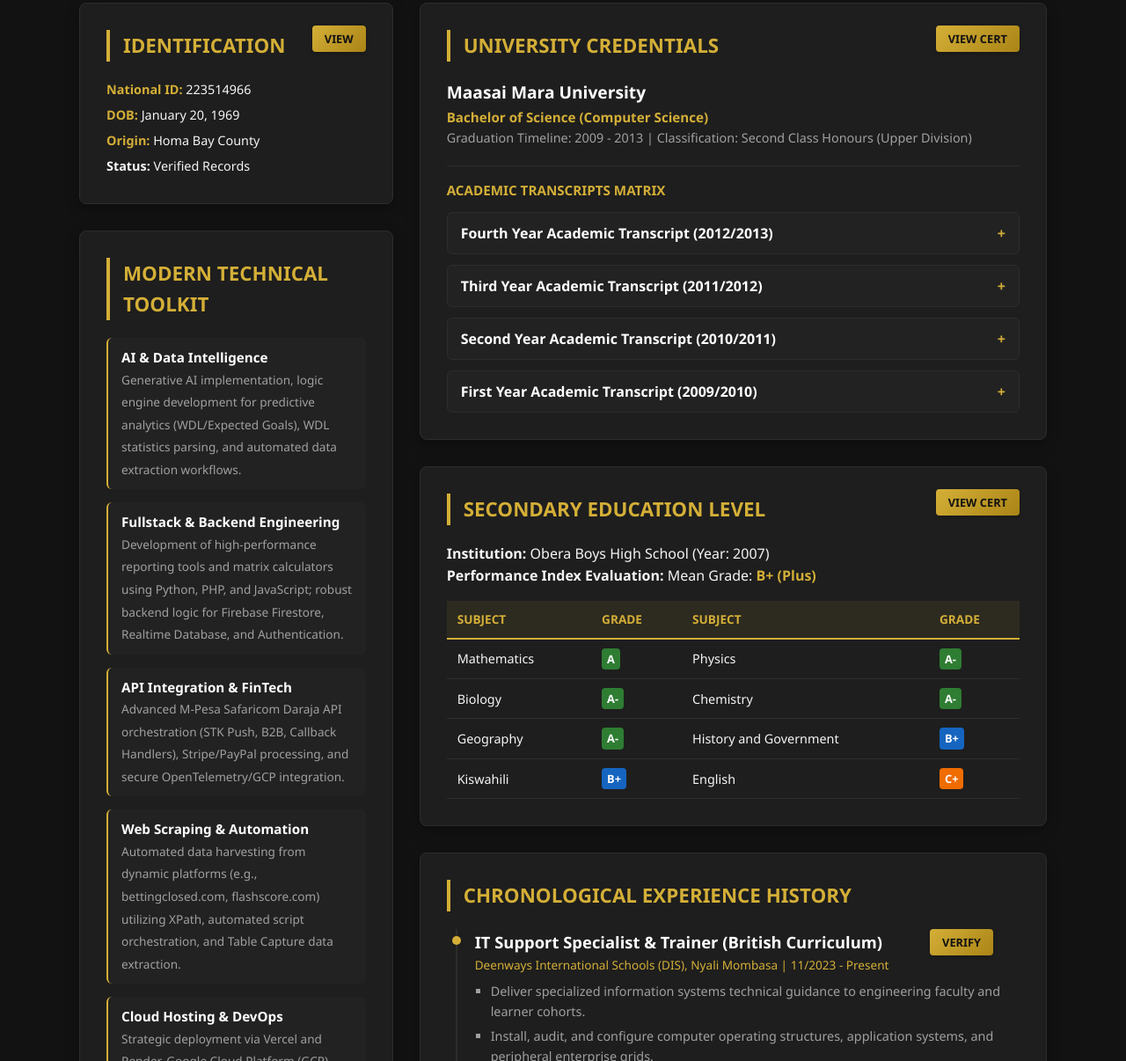
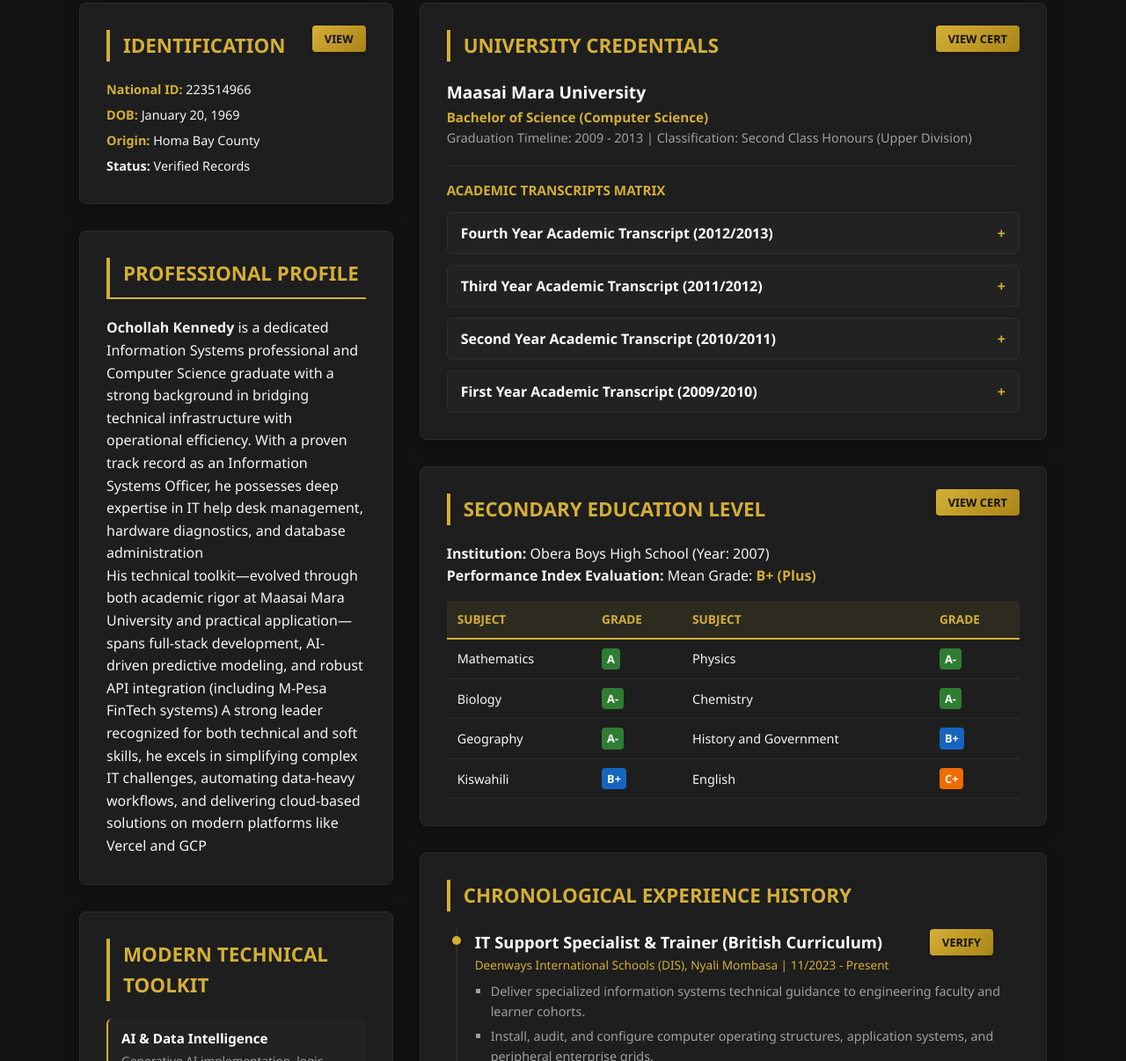
Before and after one commit to ochollah/Doc, a plain HTML site: page index.html in a window 1280 px wide. Shown: the part 368-1574 px from the top of the page at 88% size. Drawn offline with Linux system fonts and the light colour scheme.

Commit message:
Add professional summary section to index.html
Added a professional summary section with details about Ochollah Kennedy's background and expertise.

```diff
--- a/index.html
+++ b/index.html
@@ -418,6 +418,19 @@
                     <p><strong>Status:</strong> Verified Records</p>
                 </div>
             </section>
+            <!-- PROFESSIONAL SUMMARY -->
+<section id="professional-summary" style="margin-bottom: 30px; line-height: 1.6;">
+    <h2 style="border-bottom: 2px solid var(--primary-gold); padding-bottom: 10px;">Professional Profile</h2>
+    <p>
+        <strong>Ochollah Kennedy</strong> is a dedicated Information Systems professional and Computer Science graduate with a strong background in bridging technical infrastructure with operational efficiency.
+        With a proven track record as an Information Systems Officer, he possesses deep expertise in IT help desk management, hardware diagnostics, and database administration
+    </p>
+    <p>
+        His technical toolkit—evolved through both academic rigor at Maasai Mara University and practical application—spans full-stack development, AI-driven predictive modeling, and robust API integration (including M-Pesa FinTech systems)
+        A strong leader recognized for both technical and soft skills, he excels in simplifying complex IT challenges, automating data-heavy workflows, and delivering cloud-based solutions on modern platforms like Vercel and GCP
+    </p>
+</section>
+
 
             <!-- TECHNICAL TOOLKIT (EXPANDED) -->
             <section>
```
